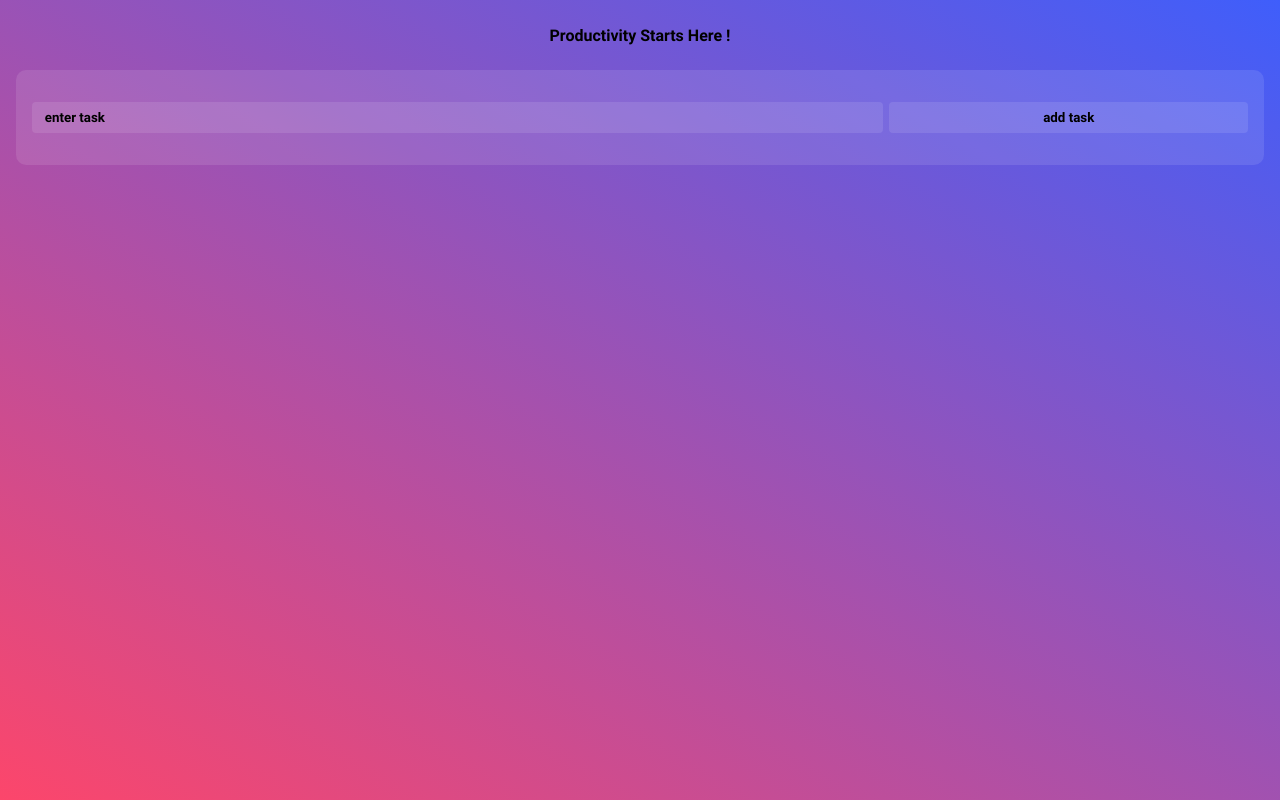
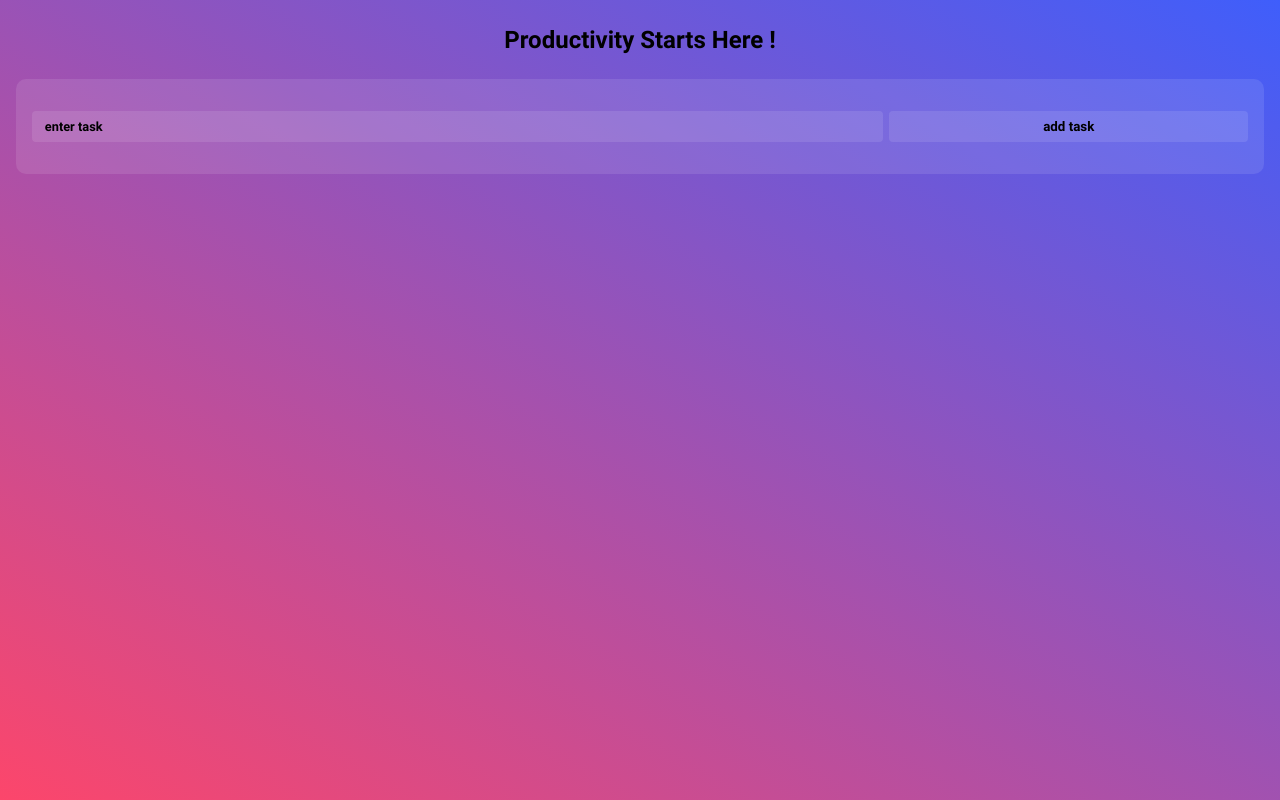
Before and after one commit to BilalHassen/todo-app, a React (Create React App) app: page / in a window 1280 px wide. Built offline with nearby package versions, Linux system fonts and the light colour scheme.

Commit message:
fix title spacing and font size

```diff
--- a/src/components/Todo/Todo.scss
+++ b/src/components/Todo/Todo.scss
@@ -21,7 +21,7 @@
     width: 100%;
     text-decoration: line-through;
     text-decoration-thickness: 2px;
-    text-decoration-color: rgb(68, 68, 68);
+    text-decoration-color: rgb(249, 2, 204);
   }
 
   &__delete-icon,
--- a/src/components/TodoForm/TodoForm.scss
+++ b/src/components/TodoForm/TodoForm.scss
@@ -24,6 +24,7 @@
     &::placeholder {
       color: black;
       font-weight: 700;
+      font-size: 0.8rem;
     }
   }
 
@@ -37,6 +38,7 @@
     padding-bottom: 0.5rem;
     color: black;
     font-weight: 700;
+    font-size: 0.8;
     width: 30%;
   }
 }
--- a/src/partials/_global.scss
+++ b/src/partials/_global.scss
@@ -21,6 +21,9 @@
   padding-top: 1.6rem;
   padding-bottom: 1.6rem;
   color: black;
+  font-size: 1.5rem;
+  padding-left: 1rem;
+  padding-right: 1rem;
 }
 
 /* http://meyerweb.com/eric/tools/css/reset/
```
